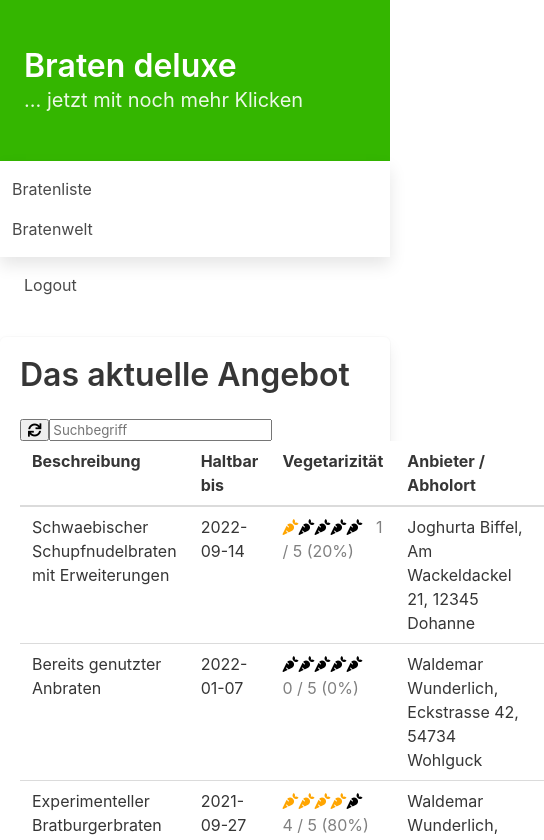
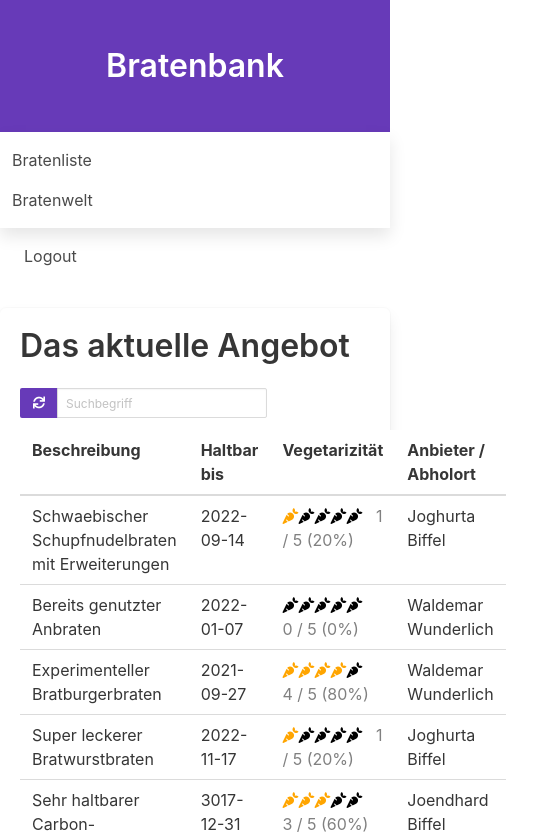
Before and after one commit to niklasschloegel/bratenbank-frontend, a Vue app: page / in a window 390 px wide. Shown: the top 840 px of the page, 544 px wide, since content can reach past the window. Built offline with nearby package versions, Linux system fonts and the light colour scheme.

Commit message:
made some style adjustments still not really mobile friendly

```diff
--- a/src/App.vue
+++ b/src/App.vue
@@ -1,12 +1,11 @@
 <template>
   <section id="app">
     <div class="hero is-primary">
-      <div class="hero-body">
-        <h1 class="title">Braten deluxe</h1>
-        <h2 class="subtitle">... jetzt mit noch mehr Klicken</h2>
+      <div class="hero-body container">
+        <h1 class="title">Bratenbank</h1>
       </div>
     </div>
-
+    <div class="container">
       <div class="block">
         <nav class="navbar">
           <div class="navbar-menu is-active">
@@ -26,12 +25,13 @@
           <div class="block">
             <div class="box">
               <h1 class="title">Das aktuelle Angebot</h1>
-            <BratenListe/>
+              <BratenListe />
             </div>
           </div>
         </div>
         <div class="column">
-        <VegetarizitaetsRechner/>
+          <VegetarizitaetsRechner />
+        </div>
       </div>
     </div>
   </section>
@@ -39,8 +39,8 @@
 
 <script lang="ts">
 import Vue from "vue";
-import BratenListe from "@/components/BratenListe.vue"
-import VegetarizitaetsRechner from "@/components/VegetarizitaetsRechner.vue"
+import BratenListe from "@/components/BratenListe.vue";
+import VegetarizitaetsRechner from "@/components/VegetarizitaetsRechner.vue";
 
 export default Vue.extend({
   name: "App",
--- a/src/assets/main.scss
+++ b/src/assets/main.scss
@@ -1,4 +1,4 @@
-$primary: rgb(52, 182, 0);
+$primary: rgb(103, 58, 184);
 
 // Variable vor Import!
 @import "~bulma/bulma";
--- a/src/components/BratenListe.vue
+++ b/src/components/BratenListe.vue
@@ -1,9 +1,15 @@
 <template>
   <div class="bratenliste">
-    <button @click="reloadList()">
-      <i class="fas fa-sync" />
-    </button>
-    <input v-model="suchwort" placeholder="Suchbegriff" />
+    <div class="field has-addons">
+      <div class="control">
+        <a class="button is-primary is-small" @click="reloadList()">
+          <i class="fas fa-sync" />
+        </a>
+      </div>
+      <div class="control">
+        <input class="input is-small" v-model="suchwort" placeholder="Suchbegriff" />
+      </div>
+    </div>
     <table class="table">
       <thead>
         <th>Beschreibung</th>
@@ -47,7 +53,7 @@ export default defineComponent({
     });
 
     // Funktion reloadList() soll auf Button-Druck Liste neu laden
-    function reloadList(){
+    function reloadList() {
       return update();
     }
 
@@ -59,11 +65,15 @@ export default defineComponent({
     // Bei Änderungen von "suchwort" muss "anzeigeliste" sich sofort anpassen
 
     const anzeigeliste = computed(() => {
-        if (suchwort.value.length < 3) return liste.value;
-        return liste.value.filter(b =>
+      if (suchwort.value.length < 3) return liste.value;
+      return liste.value.filter(
+        b =>
           b.beschreibung.toLowerCase().includes(suchwort.value.toLowerCase()) ||
-          b.anbieter.vollname.toLowerCase().includes(suchwort.value.toLowerCase()) ||
-          b.abholort.toLowerCase().includes(suchwort.value.toLowerCase()));
+          b.anbieter.vollname
+            .toLowerCase()
+            .includes(suchwort.value.toLowerCase()) ||
+          b.abholort.toLowerCase().includes(suchwort.value.toLowerCase())
+      );
     });
 
     return {
--- a/src/components/BratenListeZeile.vue
+++ b/src/components/BratenListeZeile.vue
@@ -3,7 +3,7 @@
     <td>{{beschreibung}}</td>
     <td>{{haltbarbis}}</td>
     <td><StarRating :maxsterne="5" :sterne="vgrad / 25" /></td>
-    <td>{{anbieter.vollname}}, {{abholort}}</td>
+    <td>{{anbieter.vollname}}</td>
   </tr>
 </template>
 
--- a/src/components/VegetarizitaetsRechner.vue
+++ b/src/components/VegetarizitaetsRechner.vue
@@ -1,7 +1,7 @@
 <template>
   <div>
     <div class="block">
-      <h1 class="title">Vegetarizitätsrechner</h1>
+      <h2 class="title">Vegetarizitätsrechner</h2>
       <div class="block">Wie setzt sich Ihr Braten zusammen?</div>
       <div class="field">
         <label class="label">kg vegetarisch</label>
```
Lines whose indentation alone changed are shown as unchanged.
